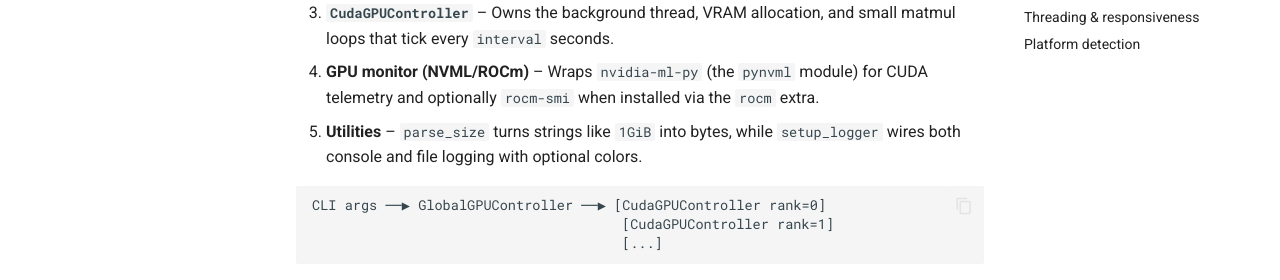
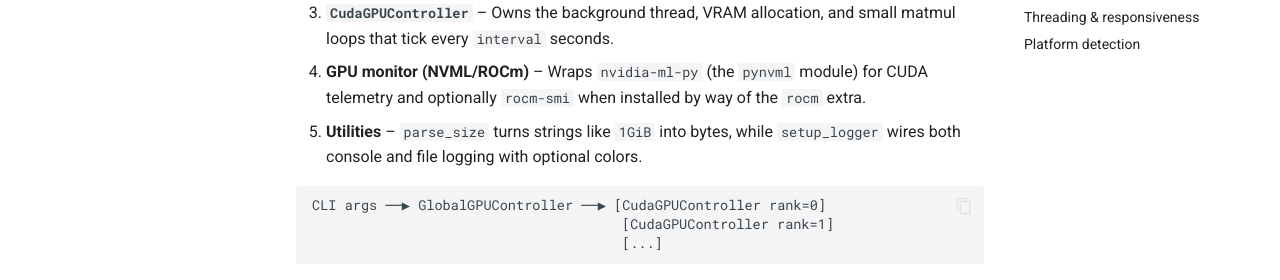
Before and after one commit to Wangmerlyn/KeepGPU, an MkDocs documentation site: the page built from docs/concepts/architecture.md, in a window 1280 px wide and 900 px high, scrolled down 316 px. Shown: the part 172-452 px from the top of the window. Built offline with MkDocs 1.6.1 and Material for MkDocs 9.7.7, drawn with Linux system fonts in a browser that asks for light colours; comment, search, counter and statistics services are not loaded.

```diff
--- a/docs/concepts/architecture.md
+++ b/docs/concepts/architecture.md
@@ -12,7 +12,7 @@ schedulers that the GPU is still busy, without burning a full training workload.
 3. **`CudaGPUController`** – Owns the background thread, VRAM allocation, and small
    matmul loops that tick every `interval` seconds.
 4. **GPU monitor (NVML/ROCm)** – Wraps `nvidia-ml-py` (the `pynvml` module) for CUDA
-   telemetry and optionally `rocm-smi` when installed via the `rocm` extra.
+   telemetry and optionally `rocm-smi` when installed by way of the `rocm` extra.
 5. **Utilities** – `parse_size` turns strings like `1GiB` into bytes, while
    `setup_logger` wires both console and file logging with optional colors.
 
```
Also changed, not shown: README.md (+1 -1 lines).
